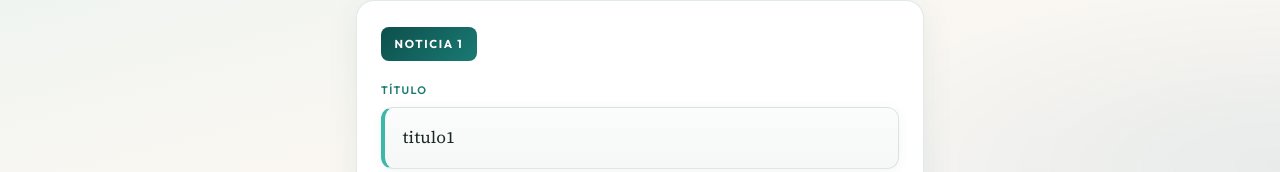
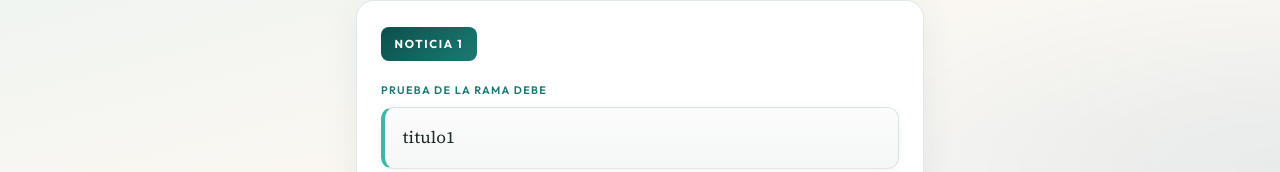
Before and after one commit to sebassttian12/prueba, a plain HTML site: page index.html in a window 1280 px wide. Shown: the part 236-408 px from the top of the page. Drawn offline with Linux system fonts and the light colour scheme.

Commit message:
prueba de deve

```diff
--- a/index.html
+++ b/index.html
@@ -31,7 +31,7 @@
           <h2 class="titulo-noticia">Noticia 1</h2>
 
           <section>
-            <h3>Título</h3>
+            <h3>prueba de la rama debe</h3>
             <div class="caja">
               <p>titulo1</p>
             </div>
```
